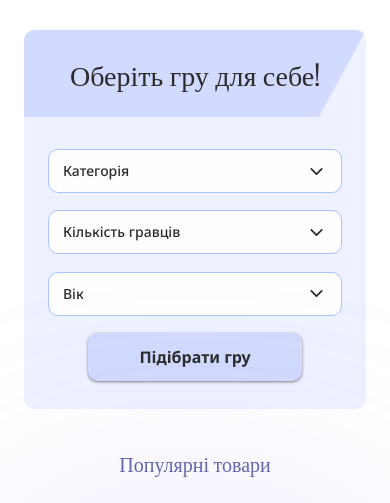
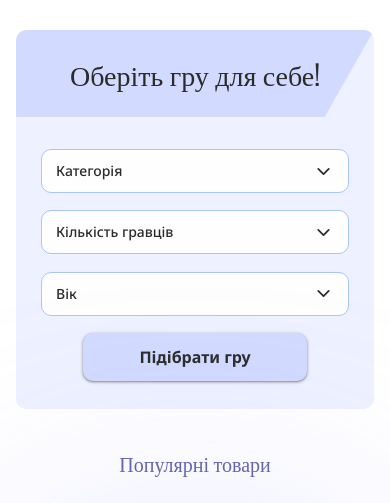
Before and after one commit to GamerizeUa/Gamerize, a React (Vite) app in the folder my-app/: page / in a window 390 px wide. Shown: the top 503 px of the page. Built offline with nearby package versions, Linux system fonts and the light colour scheme.

Commit message:
changed  global container styles

```diff
--- a/my-app/src/index.css
+++ b/my-app/src/index.css
@@ -76,20 +76,22 @@ h1, h2, h3, h4, h5, h6 {
 .container {
   max-width: 1440px;
   margin: 0 auto;
-  padding-left: 80px;
-  padding-right: 80px;
+  padding-left: 16px;
+  padding-right: 16px;
 }
-@media screen and (max-width: 834px) {
-  .container {
-    padding-left: 64px;
-    padding-right: 64px;
-  }
+
+@media screen and (min-width: 744px) {
+    .container {
+        padding-left: 32px;
+        padding-right: 32px;
+    }
 }
-@media screen and (max-width: 393px) {
-  .container {
-    padding-left: 24px;
-    padding-right: 24px;
-  }
+
+@media screen and (min-width: 1280px){
+    .container {
+        padding-left: 80px;
+        padding-right: 80px;
+    }
 }
 
 /* @media (prefers-color-scheme: light) {
```
